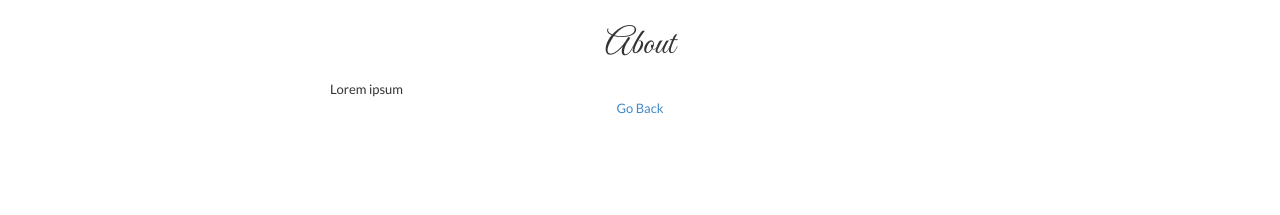
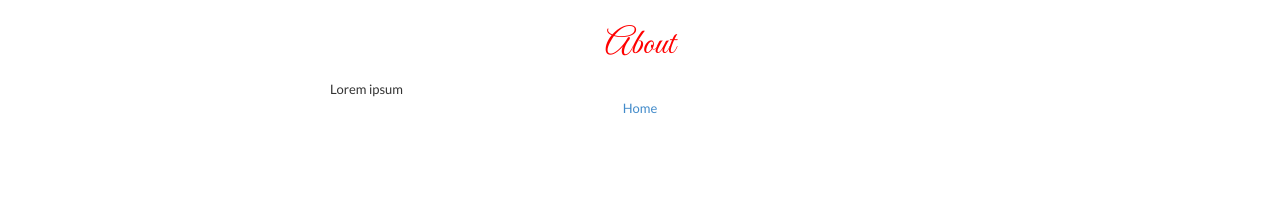
Before and after one commit to brunoamaral/christmas2013, a Jekyll site: the page built from about.html, in a window 1280 px wide. Shown: the top 215 px of the page. Built offline with Jekyll 4.4.1, drawn with Linux system fonts in a browser that asks for light colours; comment, search, counter and statistics services are not loaded.

```diff
--- a/_layouts/default.html
+++ b/_layouts/default.html
@@ -5,7 +5,7 @@
 
           {{ content }}
 
-    <div class="col-md-12"><p class="text-center"><a href="{{ site.baseurl }}">Go Back</a></p></div>
+    <div class="col-md-12"><p class="text-center"><a href="{{ site.url }}">Home</a></p></div>
 
   </div><!-- /.container -->
 
--- a/assets/css/style.css
+++ b/assets/css/style.css
@@ -63,6 +63,10 @@
 line-height: 1.4;
 }
 
+body h2{
+  color:#FF0000;
+}
+
 #footer p a, #footer a {
 	  color: #999999;
 }
```
